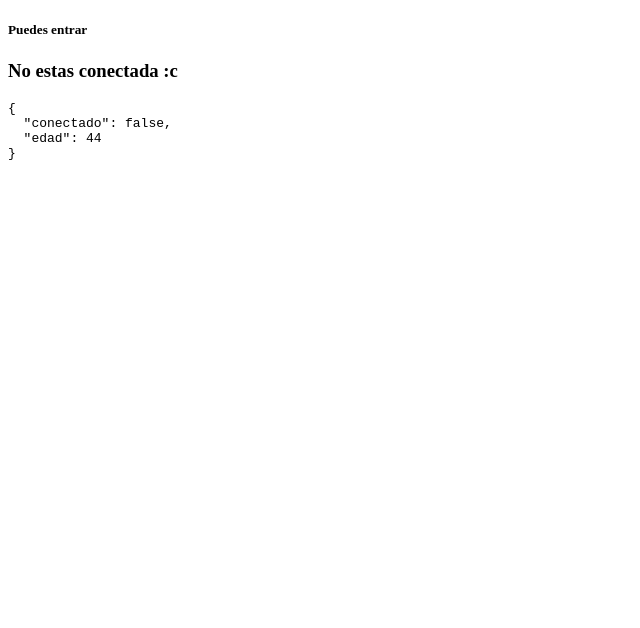
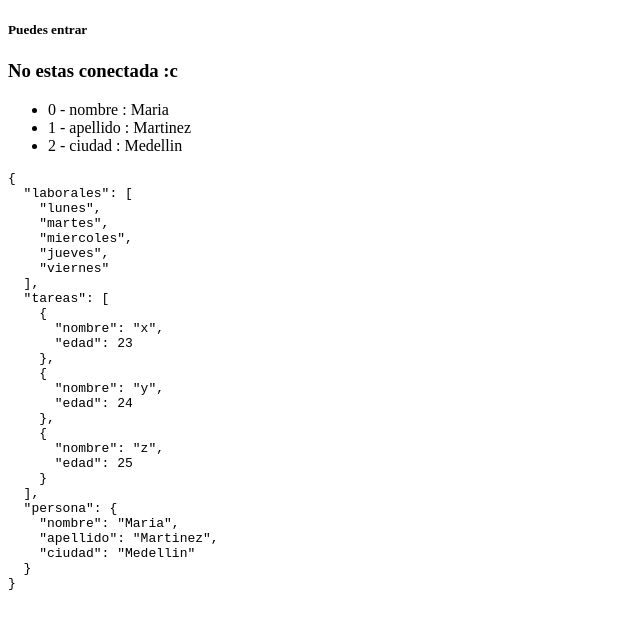
Before and after one commit to mariaimr/Vue, a plain HTML site: page index.html in a window 1280 px wide. Shown: the whole page, without its empty margins (0-640 px from the left). Drawn offline with nearby package versions, Linux system fonts and the light colour scheme.

Commit message:
renderizar listas

```diff
--- a/index.html
+++ b/index.html
@@ -23,6 +23,21 @@
             </ul>
         </template>
         <h3 v-else>No estas conectada :c</h3>
+        <!--matriz-->
+        <!--<ul>
+          <li v-for="dia in laborales">{{dia}}</li>
+        </ul>-->
+      <!--  <pre>{{$laborales}}</pre>-->
+      <!--matriz de objetos-->
+      <!--<ul>
+        <li v-for="(tarea, index) in tareas">
+          {{index}} - {{tarea.nombre}}<small>({{tarea.edad}})</small></li>
+      </ul>-->
+      <!--Objeto-->
+      <ul>
+        <li v-for="(value, key, index) in persona">
+          {{index}} - {{key}} : {{value}}</li>
+      </ul>
         <pre>{{$data}}</pre>
     </main>
     <script src="https://unpkg.com/vue@2.4.2"></script>
--- a/vue.js
+++ b/vue.js
@@ -1,8 +1,24 @@
 //Vue.js
-const vm= new Vue({
+/*const vm= new Vue({
     el: 'main',
     data: {
         conectado: false,
         edad: 44,
     }
+});*/
+
+const vm= new Vue({
+    el: 'main',
+    data: {
+        laborales: ['lunes','martes','miercoles','jueves','viernes'],
+        tareas:[{nombre: 'x', edad: 23},
+                {nombre: 'y', edad: 24},
+                {nombre: 'z', edad: 25},
+              ],
+        persona: {
+          nombre: 'Maria',
+          apellido: 'Martinez',
+          ciudad: 'Medellin'
+        }
+    },
 });
```
